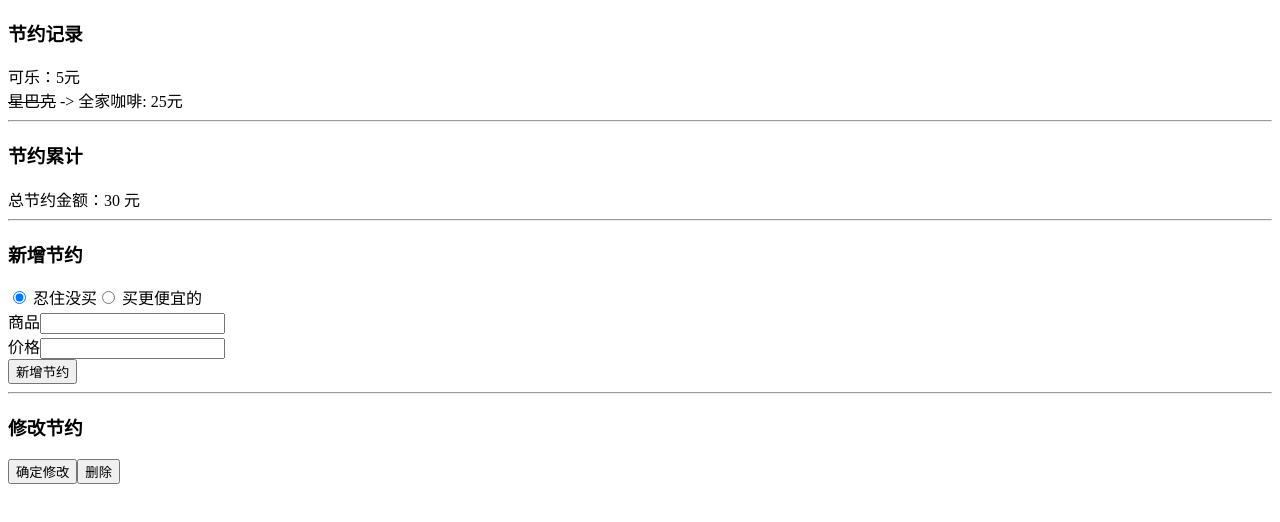
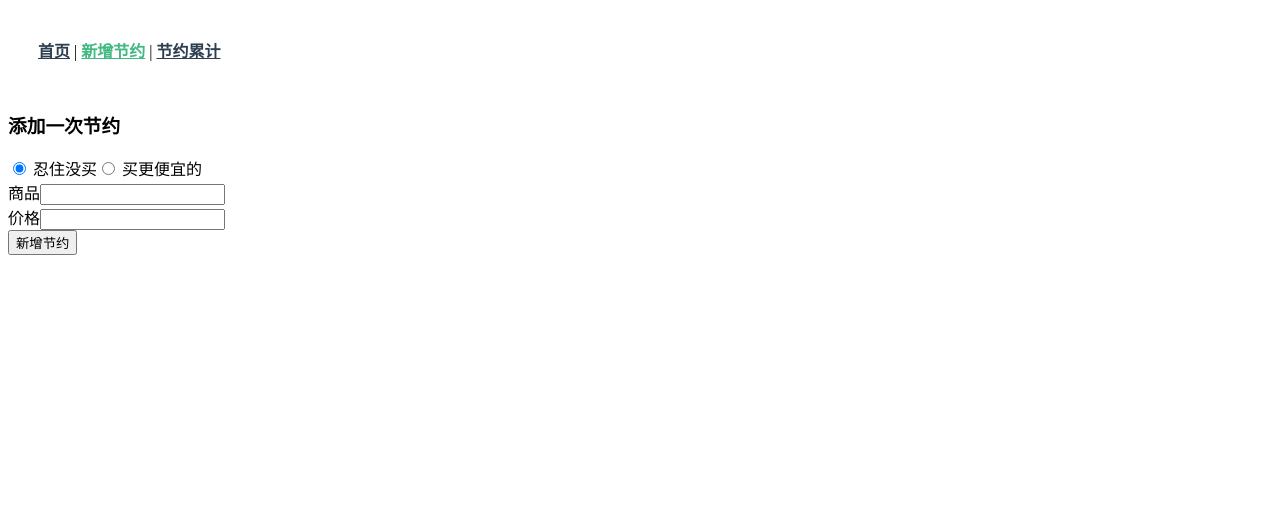
Before and after one commit to YuPototo/save, a Vue app: page /add in a window 1280 px wide. Shown: the top 522 px of the page. Built offline with nearby package versions, Linux system fonts and the light colour scheme.

Commit message:
add vue-router

```diff
--- a/package.json
+++ b/package.json
@@ -11,6 +11,7 @@
     "core-js": "^2.6.5",
     "lodash": "^4.17.14",
     "vue": "^2.6.10",
+    "vue-router": "^3.0.7",
     "vuex": "^3.0.1"
   },
   "devDependencies": {
--- a/src/App.vue
+++ b/src/App.vue
@@ -1,16 +1,25 @@
 <template>
   <div id="app">
-    <Home />
+    <div id="nav">
+      <router-link to="/">首页</router-link> |
+      <router-link to="/add">新增节约</router-link> |
+      <router-link to="/count">节约累计</router-link>
+    </div>
+    <router-view/>
   </div>
 </template>
 
-<script>
-import Home from './components/Home.vue'
+<style>
+#nav {
+  padding: 30px;
+}
 
-export default {
-  name: 'app',
-  components: {
-    Home
-  }
+#nav a {
+  font-weight: bold;
+  color: #2c3e50;
 }
-</script>
+
+#nav a.router-link-exact-active {
+  color: #42b983;
+}
+</style>
--- a/src/components/Home.vue
+++ /dev/null
@@ -1,69 +0,0 @@
-<template>
-  <div class="home">
-    <div class="save_list">
-      <h3>节约记录</h3>
-      <SaveItem
-        v-for="(saving, index) in savings"
-        :key="index"
-        :saving="saving"
-        @click.native="editingSaving=saving"
-      />
-    </div>
-    <hr>
-    <div class="save_total">
-      <h3>节约累计</h3>
-      <SaveCount />
-    </div>
-    <hr>
-    <div class="add_save">
-      <h3>新增节约</h3>
-      <AddSaving />
-    </div>
-    <hr>
-    <div class="edit_save">
-      <h3>修改节约</h3>
-      <EditSaving
-        :saving="editingSaving"
-        @editDone="onEditDone"
-        @deleteDone="onDeleteDone"
-      />
-    </div>
-  </div>
-
-</template>
-
-<script>
-import SaveItem from './SaveItem'
-import SaveCount from './SaveCount'
-import AddSaving from './AddSaving'
-import EditSaving from './EditSaving'
-import { mapState } from 'vuex'
-
-export default {
-  name: 'Home',
-  data () {
-    return {
-      editingSaving: null,
-    }
-  },
-  components: {
-    SaveItem,
-    SaveCount,
-    AddSaving,
-    EditSaving
-  },
-  computed: {
-    ...mapState({
-      savings: state => state.savings
-    })
-  },
-  methods: {
-    onEditDone () {
-      this.editingSaving = null;
-    },
-    onDeleteDone () {
-      this.editingSaving = null;
-    }
-  }
-}
-</script>
--- a/src/main.js
+++ b/src/main.js
@@ -1,10 +1,12 @@
 import Vue from 'vue'
 import App from './App.vue'
+import router from './router'
 import store from './store'
 
 Vue.config.productionTip = false
 
 new Vue({
   store,
+  router,
   render: h => h(App)
 }).$mount('#app')
--- /dev/null
+++ b/src/router.js
@@ -0,0 +1,35 @@
+import Vue from 'vue'
+import Router from 'vue-router'
+import Home from './views/Home.vue'
+import AddSaving from './views/AddSaving.vue'
+import SaveCount from './views/SaveCount.vue'
+import EditSaving from './views/EditSaving.vue'
+
+Vue.use(Router)
+
+export default new Router({
+  mode: 'history',
+  base: process.env.BASE_URL,
+  routes: [
+    {
+      path: '/',
+      name: 'home',
+      component: Home
+    },
+    {
+        path: '/add',
+        name: 'addSaving',
+        component: AddSaving
+    },
+    {
+        path: '/count',
+        name: 'saveCount',
+        component: SaveCount
+    },
+    {
+        path: '/edit/:time',
+        name: 'editSaving',
+        component: EditSaving
+    }
+  ]
+})
--- a/src/components/AddSaving.vue
+++ b/src/views/AddSaving.vue
@@ -1,5 +1,6 @@
 <template>
-  <div class="add-saving">
+  <div>
+    <h3>添加一次节约</h3>
     <input
       type="radio"
       name="saving-type"
@@ -111,8 +112,8 @@ export default {
       const saving = { wantBuy: { ...this.wantBuy } };
       if (this.didBuy.name !== null) saving.didBuy = { ...this.didBuy };
       this.addSaving(saving);
-      this.reset()
-
+      this.reset();
+      this.$router.push('/');
     },
     reset() {
       this.wantBuy = { name: null, cost: null };
--- a/src/components/EditSaving.vue
+++ b/src/views/EditSaving.vue
@@ -1,5 +1,6 @@
 <template>
   <div>
+    <h3>修改</h3>
     <div
       v-if="savingType==='buyNone'"
       class="add-saving-none"
@@ -71,7 +72,7 @@
 
 <script>
 import { mapActions } from 'vuex'
-import Vue from 'vue'
+import _ from 'lodash'
 
 export default {
   name: 'EditSaving',
@@ -80,15 +81,9 @@ export default {
       savingEdited: {},
     }
   },
-  props: [
-    'saving'
-  ],
   computed: {
     savingType () {
-      if (this.saving) {
-        return 'didBuy' in this.saving ? 'buyCheap' : 'buyNone';
-      }
-      return null;
+      return 'didBuy' in this.savingEdited ? 'buyCheap' : 'buyNone';
     }
   },
   methods: {
@@ -98,26 +93,18 @@ export default {
     ]),
     clickEdit (savingEdited) {
       this.editSaving(savingEdited);
-      this.$emit('editDone');
       this.savingEdited = {}
+      this.$router.push('/');
     },
-    clickDelete (saving) {
-      if (saving) {
-        this.removeSaving(saving);
-        this.$emit('deleteDone');
-      }
+    clickDelete (savingEdited) {
+      this.removeSaving(savingEdited);
+      this.$router.push('/');
     }
   },
-  watch: {
-    saving: function (newSaving) {
-      if (newSaving) {
-        this.savingEdited.time = this.saving.time;
-        this.savingEdited.wantBuy = Vue.util.extend({}, this.saving.wantBuy)
-        if (this.savingType === 'buyCheap') {
-          this.savingEdited.didBuy = Vue.util.extend({}, this.saving.didBuy)
-        }
-      }
-    }
+  created() {
+      const time = Number.parseInt(this.$route.params.time)
+      const saving = this.$store.state.savings.filter(saving => saving.time === time)[0]
+      this.savingEdited = _.cloneDeep(saving)
   }
 }
 </script>
--- /dev/null
+++ b/src/views/Home.vue
@@ -0,0 +1,37 @@
+<template>
+  <div class="home">
+    <div class="save_list">
+      <h3>节约记录</h3>
+      <SaveItem
+        v-for="(saving, index) in savings"
+        :key="index"
+        :saving="saving"
+        @click.native="editSaving(saving)"
+      />
+    </div>
+  </div>
+
+</template>
+
+<script>
+import SaveItem from '../components/SaveItem'
+import { mapState } from 'vuex'
+
+export default {
+  name: 'Home',
+  components: {
+    SaveItem
+    },
+  computed: {
+    ...mapState({
+      savings: state => state.savings
+    })
+  },
+  methods: {
+    editSaving(saving) {
+      const time = saving.time
+      this.$router.push({name: 'editSaving', params: { time }})
+    }
+  }
+}
+</script>
--- a/src/components/SaveCount.vue
+++ b/src/views/SaveCount.vue
@@ -1,5 +1,6 @@
 <template>
   <div>
+    <h3>节约累计</h3>
     总节约金额：{{ totalSavings }} 元
   </div>
 </template>
```
Also changed, not shown: 1 other file (tests, documents, lock files or other folders).
